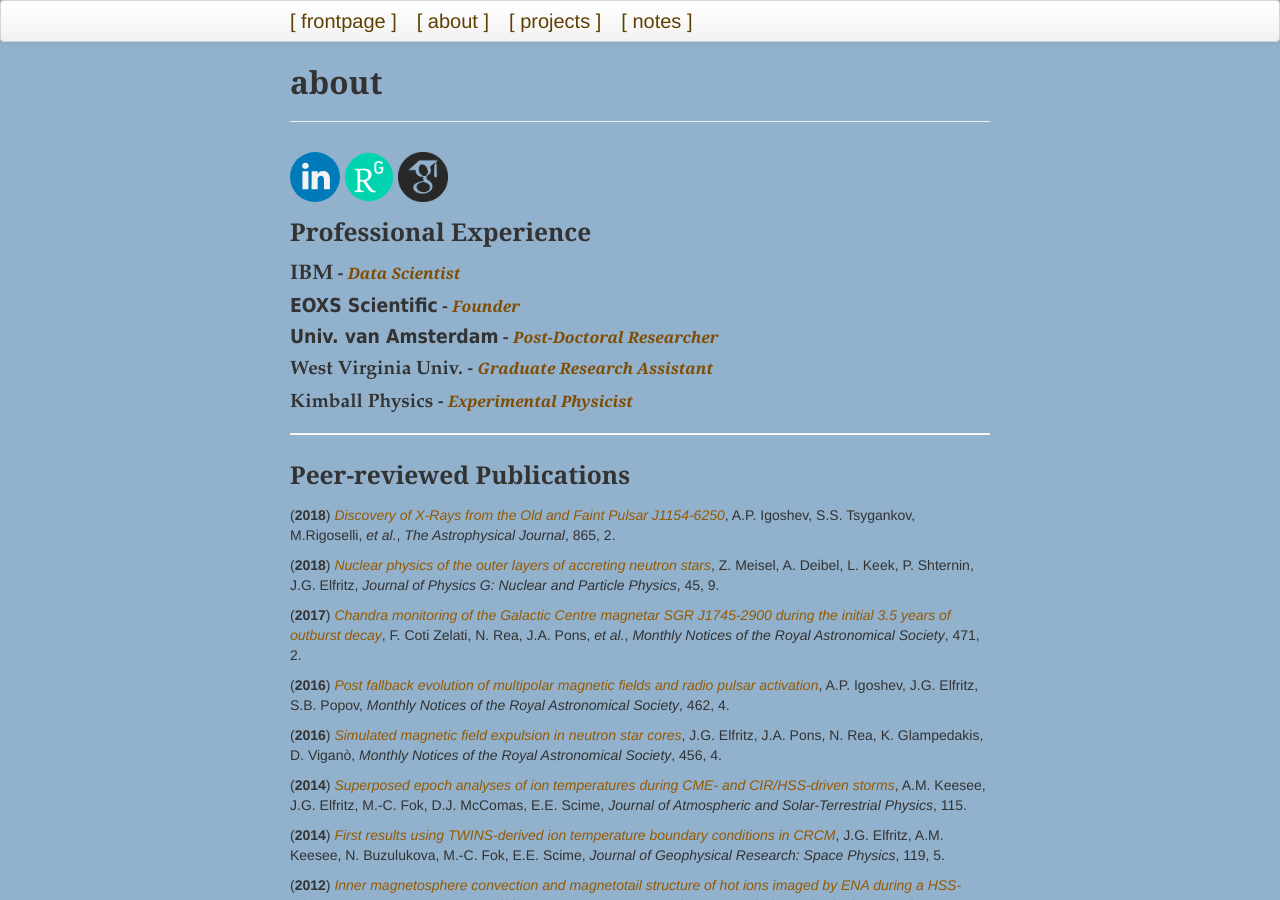
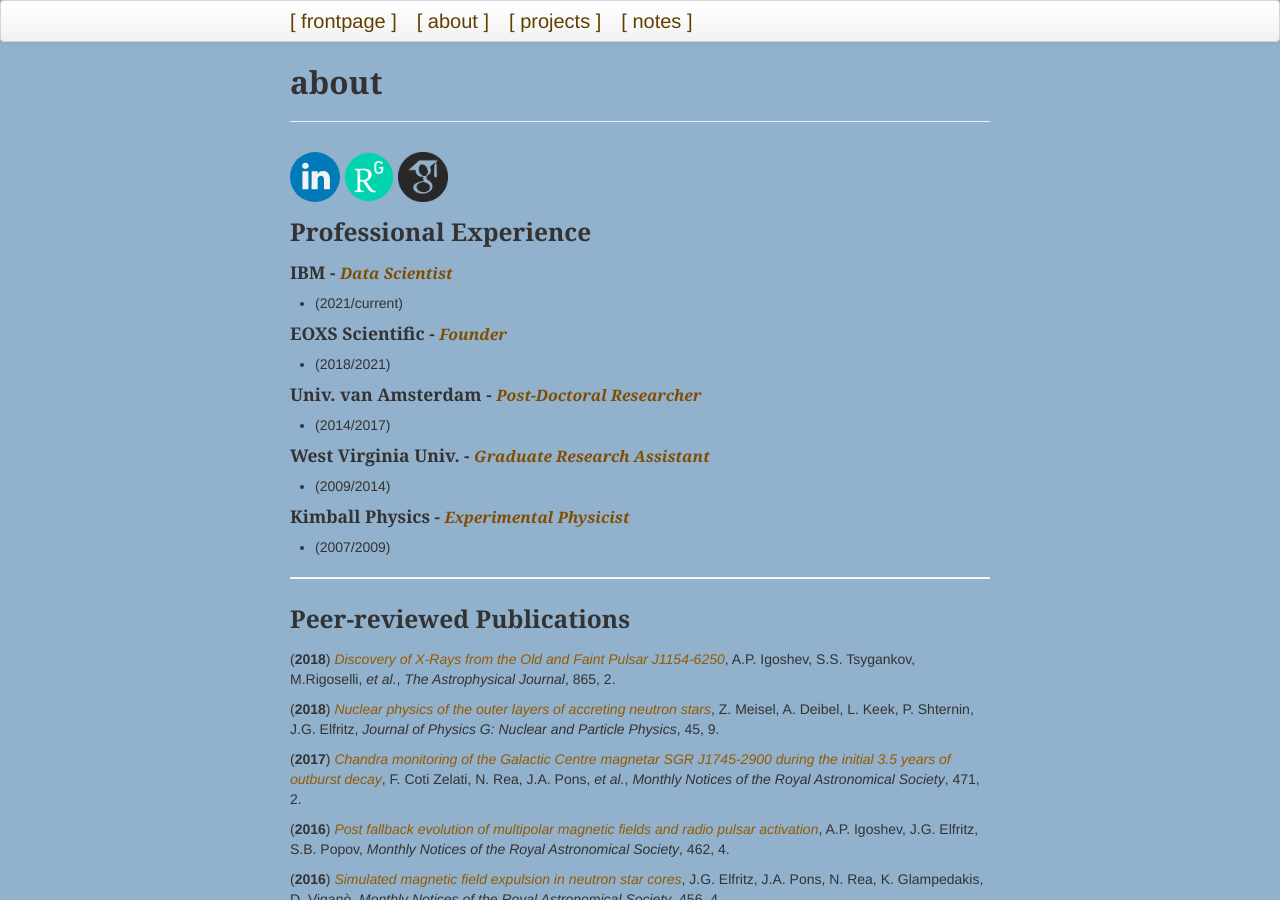
Before and after one commit to justinelfritz/justinelfritz.github.io, a Jekyll site: the page built from pages/about.md, in a window 1280 px wide and 900 px high. Built offline with Jekyll 4.4.1, drawn with Linux system fonts in a browser that asks for light colours.

Commit message:
more font testing in ABOUT

```diff
--- a/pages/about.md
+++ b/pages/about.md
@@ -8,20 +8,20 @@ description: general synopsis and motivation
 
 ### Professional Experience
 
-#### <span style="font-family:Garamond; font-style:bold; font-size:1.2em">IBM</span> - <span style="font-size:0.9em; font-style:italic; color:#804d00">Data Scientist</span>
-<!--- + (2021/current) -->
+#### IBM - <span style="font-size:0.9em; font-style:italic; color:#804d00">Data Scientist</span>
++ (2021/current)
 
-#### <span style="font-family:Tahoma; font-style:bold; font-size:1.1em">EOXS Scientific</span> - <span style="font-size:0.9em; font-style:italic; color:#804d00">Founder</span>
-<!--- + (2018/2021) -->
+#### EOXS Scientific - <span style="font-size:0.9em; font-style:italic; color:#804d00">Founder</span>
++ (2018/2021)
 
-#### <span style="font-family:Tahoma; font-style:bold; font-size:1.1em">Univ. van Amsterdam</span> - <span style="font-size:0.9em; color:#804d00; font-style:italic">Post-Doctoral Researcher</span>
-<!--- + (2014/2017) -->
+#### Univ. van Amsterdam - <span style="font-size:0.9em; color:#804d00; font-style:italic">Post-Doctoral Researcher</span>
++ (2014/2017)
 
-#### <span style="font-family:Garamond; font-style:bold; font-size:1.1em">West Virginia Univ.</span> - <span style="font-size:0.9em; color:#804d00; font-style:italic">Graduate Research Assistant</span>
-<!--- + (2009/2014) -->
+#### West Virginia Univ. - <span style="font-size:0.9em; color:#804d00; font-style:italic">Graduate Research Assistant</span>
++ (2009/2014)
 
-#### <span style="font-family:Garamond; font-style:bold; font-size:1.1em">Kimball Physics</span> - <span style="font-size:0.9em; color:#804d00; font-style:italic">Experimental Physicist</span>
-<!--- + (2007/2009) -->
+#### Kimball Physics - <span style="font-size:0.9em; color:#804d00; font-style:italic">Experimental Physicist</span>
++ (2007/2009)
 
 ---
 
```
